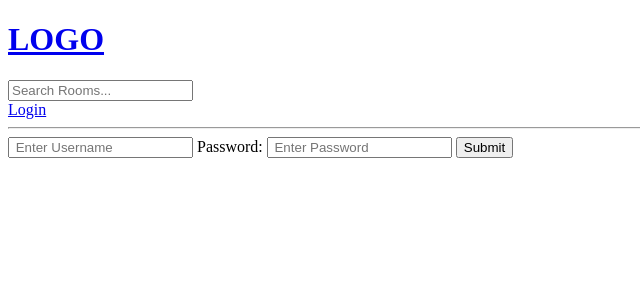
After one commit to Walter-Void/studybud, a Django app: page /login/ in a window 1280 px wide. The commit adds this page. Shown: the top 300 px of the page, without its empty margins (0-640 px from the left). Run offline with Django 5.2, Linux system fonts and the light colour scheme.

Commit message:
Add files via upload

```diff
--- /dev/null
+++ b/studybud/base/templates/base/login_register.html
@@ -0,0 +1,17 @@
+{% extends 'main.html' %}
+
+{% block content %}
+
+<div>
+    <form method = "POST" action="">
+        {% csrf_token %}
+        <input type = "text" name = "username" placeholder=" Enter Username" />
+
+        <lable>Password:</lable>
+        <input type = "password" name = "password" placeholder=" Enter Password" />
+
+        <input type = "Submit" name = "Login" />
+    </form>
+</div>
+
+{% endblock content %}
--- a/studybud/base/urls.py
+++ b/studybud/base/urls.py
@@ -2,9 +2,10 @@ from django.urls import path
 from . import views
 
 urlpatterns = [
+    path('login/', views.loginPage, name = "login"), #Path to login
     path('', views.home, name = "home"), #Path to home
     path('room/<str:pk>/', views.room, name = "room"), #Path to room
     path('create-room/', views.createRoom, name = "create-room"),#Path for room_form
     path('update-room/<str:pk>/', views.updateRoom, name = "update-room"), #Path for forms
-     path('delete-room/<str:pk>/', views.deleteRoom, name = "delete-room"), #Path to delete rooms
+    path('delete-room/<str:pk>/', views.deleteRoom, name = "delete-room"), #Path to delete rooms
 ]
--- a/studybud/base/views.py
+++ b/studybud/base/views.py
@@ -1,8 +1,10 @@
 from django.shortcuts import render, redirect
 from django.db.models import Q #Imports a way for me to use or and and on q
+from django.contrib.auth.models import User
 from django.http import HttpResponse # imports to HttpsResponse to work
 from .models import Room, Topic #Imports Room from the models.py
-from .forms import RoomForm
+from .forms import RoomForm #imports Room form to this views
+
 # Create your views here.
 
 #List for rooms
@@ -11,6 +13,19 @@ from .forms import RoomForm
 #    {'id': 2, 'name' : 'Design with me'},
 #    {'id': 3, 'name' : 'Frontend developers'},
 #]
+
+#Function for logging in
+def loginPage(request):
+    if request.method == "POST":
+        username = request.POST.get('username')
+        password = request.POST.get('password')
+        # for other videos
+        #try:
+        #    user = User.objects.get(username = username)
+        #except:
+
+    context = {}
+    return render(request, 'base/login_register.html', context)
 
 #Function that shows user Home Page instead of the default page
 def home(request):
--- a/studybud/templates/navbar.html
+++ b/studybud/templates/navbar.html
@@ -6,4 +6,6 @@
  <form method "GET" action = "{% url 'home' %}">
      <input type = 'text' name = "q" placeholder="Search Rooms..."/>
  </form>
+
+ <a href = "{% url 'login' %}">Login</a>
 <hr>
```
